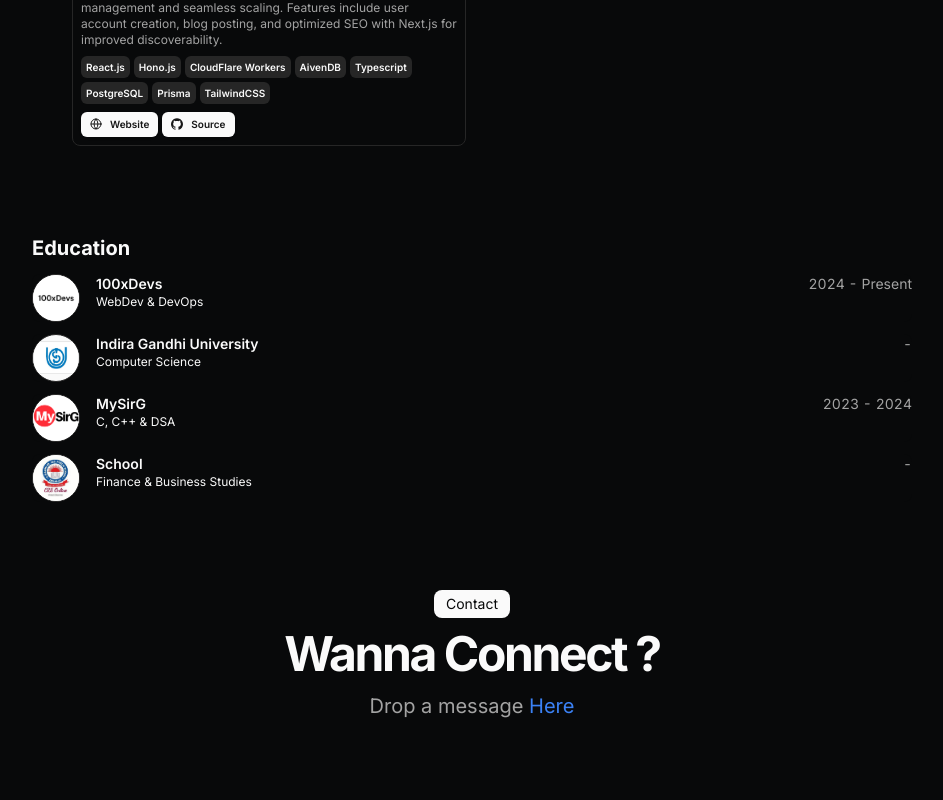
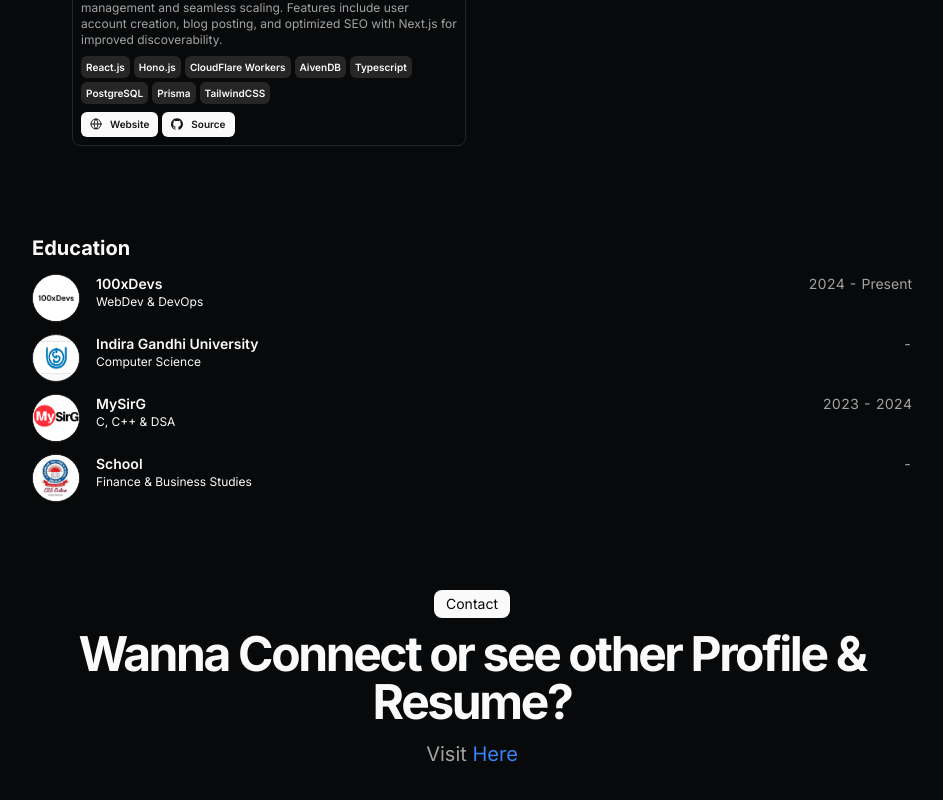
Before and after one commit to Aarav-Rawat/Portfolio_2_Next.js, a Next.js app: page / in a window 1280 px wide. Shown: the part 2019-2819 px from the top of the page, without its empty margins (168-1111 px from the left). Built offline with nearby package versions, Linux system fonts and the light colour scheme.

Commit message:
bento added

```diff
--- a/src/app/page.tsx
+++ b/src/app/page.tsx
@@ -167,10 +167,10 @@ export default function Page() {
                 Contact
               </div>
               <h2 className="text-3xl font-bold tracking-tighter sm:text-5xl">
-                Wanna Connect ?
+                Wanna Connect or see other Profile & Resume?
               </h2>
               <p className="mx-auto max-w-[600px] text-muted-foreground md:text-xl/relaxed lg:text-base/relaxed xl:text-xl/relaxed">
-               Drop a message {" "}
+               Visit {" "}
                 <Link
                   href={DATA.contact.social.socialHandle.url}
                   className="text-blue-500 hover:underline"
--- a/src/data/resume.tsx
+++ b/src/data/resume.tsx
@@ -80,7 +80,7 @@ export const DATA = {
       },
       socialHandle: {
         name: "linktree",
-        url: "https://linktr.ee/AaravRawat",
+        url: "https://bento.me/AaravRawat",
         icon: Icons.email,
         navbar: false
       }
```
